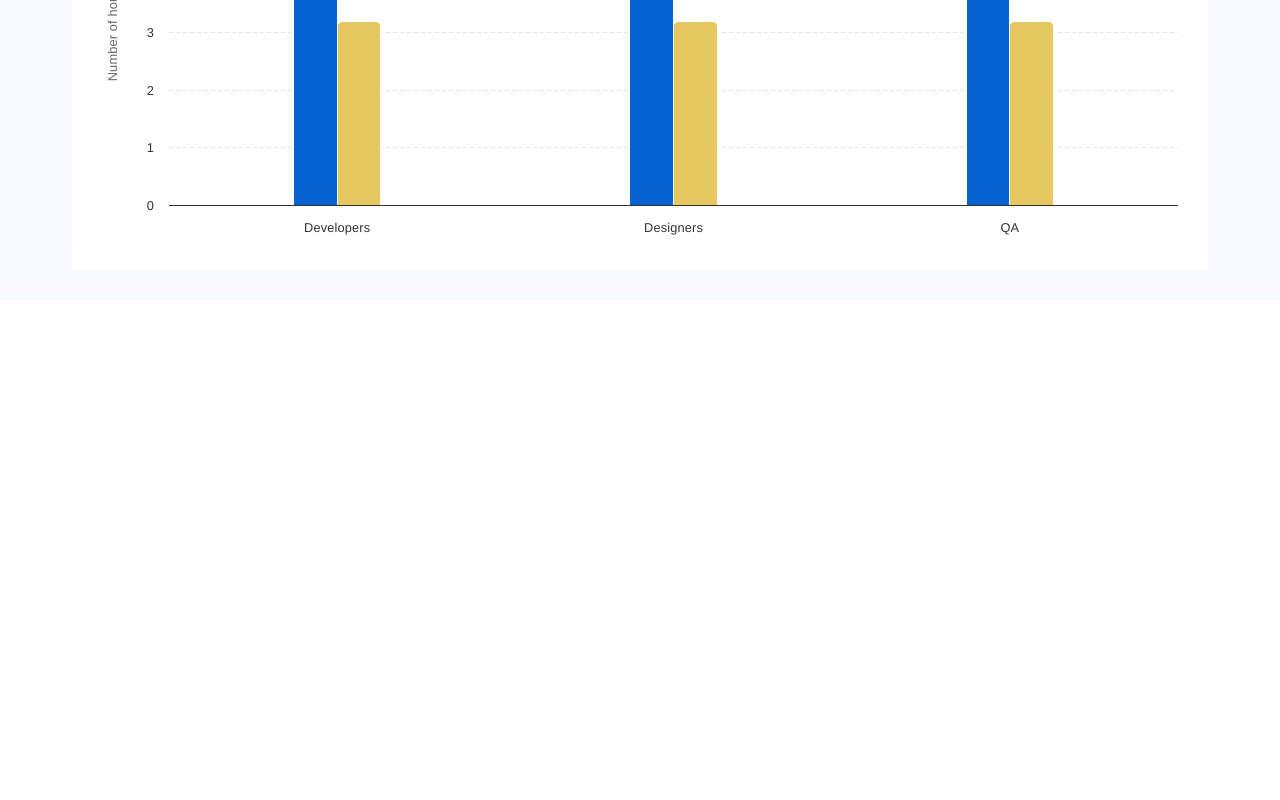
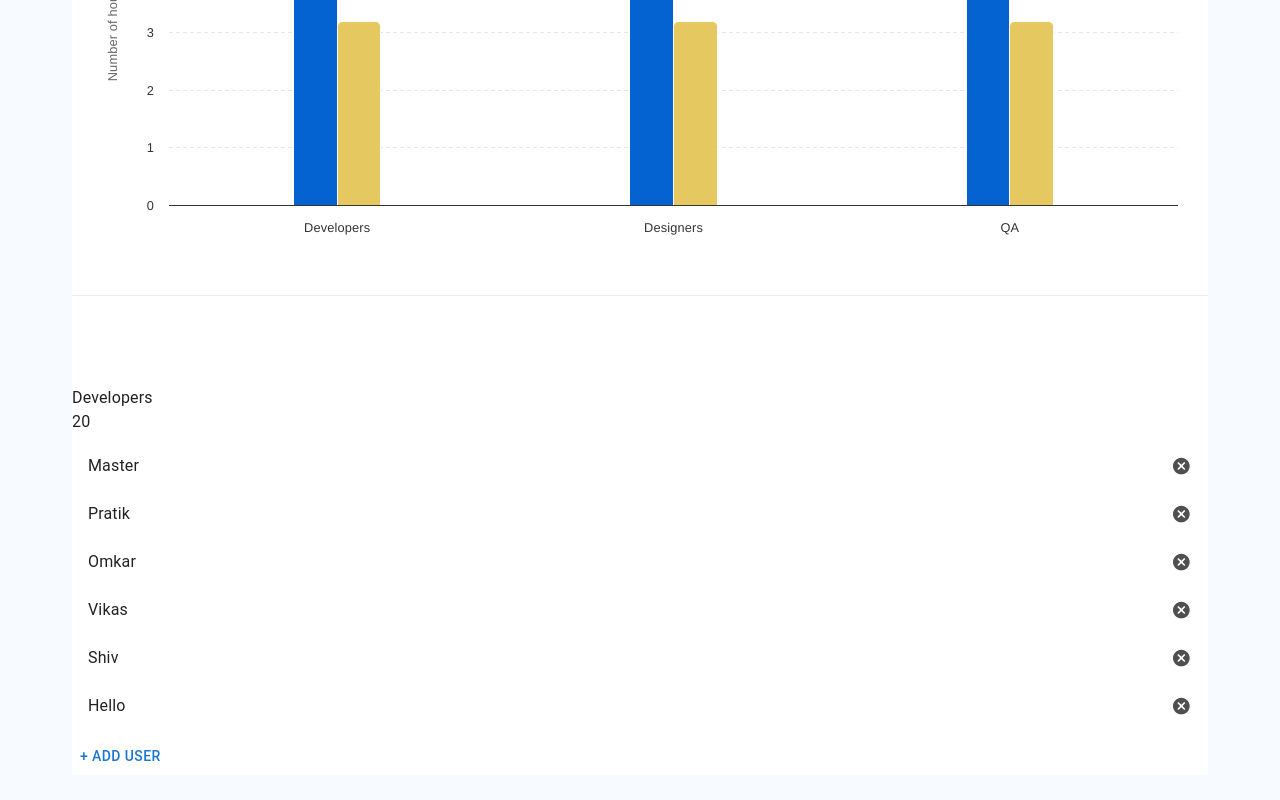
Before and after one commit to MunafHajir/tasksheet-manager, a React (Create React App) app in the folder tasksheet-manager/: page /ProjectList/1 in a window 1280 px wide. Shown: the part 496-1296 px from the top of the page. Before the commit the page ends 800 px from the top, so only its background shows below. Built offline with nearby package versions, Linux system fonts and the light colour scheme.

Commit message:
Started AddUser Component Making

```diff
--- a/tasksheet-manager/src/Components/Common/Border.jsx
+++ b/tasksheet-manager/src/Components/Common/Border.jsx
@@ -5,13 +5,13 @@ const useStyle = createUseStyles({
   border: {
     height: "1px",
     background: "#ECECEC",
-    margin: "10px -24px",
+    // margin: "10px -24px",
   },
 });
 
-const Border = () => {
+const Border = (props) => {
   const classes = useStyle();
-  return <div className={classes.border}></div>;
+  return <div className={`${classes.border} ${props.borderWidth}`}></div>;
 };
 
 export default Border;
--- /dev/null
+++ b/tasksheet-manager/src/Containers/DashboardProjectList/AddUser/AddUser.jsx
@@ -0,0 +1,49 @@
+import React from "react";
+import { styled } from "@mui/material/styles";
+import Box from "@mui/material/Box";
+import List from "@mui/material/List";
+import ListItem from "@mui/material/ListItem";
+import ListItemText from "@mui/material/ListItemText";
+import SvgIcon from "@mui/material/SvgIcon";
+import ButtonComp from "Components/Common/Button";
+
+const Demo = styled("div")(({ theme }) => ({
+  backgroundColor: theme.palette.background.paper,
+}));
+
+const AddUser = props => {
+  const generateListItems = () => {
+    return props.AddUserData.map((user, index) => (
+      <ListItem key={index}>
+        <ListItemText primary={user.userName} />
+        <svg
+          xmlns="http://www.w3.org/2000/svg"
+          width="21"
+          height="20"
+          viewBox="0 0 21 20"
+          fill="none"
+        >
+          <path
+            d="M10.3324 1.66626C5.72402 1.66626 1.99902 5.39126 1.99902 9.99959C1.99902 14.6079 5.72402 18.3329 10.3324 18.3329C14.9407 18.3329 18.6657 14.6079 18.6657 9.99959C18.6657 5.39126 14.9407 1.66626 10.3324 1.66626ZM13.9157 13.5829C13.8386 13.6602 13.747 13.7215 13.6462 13.7633C13.5454 13.8051 13.4373 13.8266 13.3282 13.8266C13.219 13.8266 13.111 13.8051 13.0102 13.7633C12.9094 13.7215 12.8178 13.6602 12.7407 13.5829L10.3324 11.1746L7.92402 13.5829C7.76821 13.7387 7.55688 13.8263 7.33652 13.8263C7.11617 13.8263 6.90484 13.7387 6.74902 13.5829C6.59321 13.4271 6.50567 13.2158 6.50567 12.9954C6.50567 12.8863 6.52716 12.7783 6.56892 12.6775C6.61067 12.5767 6.67187 12.4851 6.74902 12.4079L9.15736 9.99959L6.74902 7.59126C6.59321 7.43544 6.50567 7.22411 6.50567 7.00376C6.50567 6.7834 6.59321 6.57207 6.74902 6.41626C6.90484 6.26044 7.11617 6.17291 7.33652 6.17291C7.55688 6.17291 7.76821 6.26044 7.92402 6.41626L10.3324 8.82459L12.7407 6.41626C12.8178 6.33911 12.9094 6.27791 13.0102 6.23615C13.111 6.1944 13.2191 6.17291 13.3282 6.17291C13.4373 6.17291 13.5453 6.1944 13.6461 6.23615C13.7469 6.27791 13.8385 6.33911 13.9157 6.41626C13.9928 6.49341 14.054 6.585 14.0958 6.68581C14.1375 6.78661 14.159 6.89465 14.159 7.00376C14.159 7.11287 14.1375 7.22091 14.0958 7.32171C14.054 7.42252 13.9928 7.51411 13.9157 7.59126L11.5074 9.99959L13.9157 12.4079C14.2324 12.7246 14.2324 13.2579 13.9157 13.5829Z"
+            fill="#4F4F4F"
+          />
+        </svg>
+      </ListItem>
+    ));
+  };
+
+  return (
+    <Box>
+      <Box className={`${props.UserContainer}`}>
+        <Box className={`${props.TitleContainer}`}>{props.title}</Box>
+        <Box className={`${props.UserCountContainer}`}>{props.userCount}</Box>
+      </Box>
+      <Demo>
+        <List>{generateListItems()}</List>
+      </Demo>
+      <ButtonComp btntext={"+ Add User"}/>
+    </Box>
+  );
+};
+
+export default AddUser;
--- a/tasksheet-manager/src/Containers/DashboardProjectList/ProjectDetail/ProjectDetail.jsx
+++ b/tasksheet-manager/src/Containers/DashboardProjectList/ProjectDetail/ProjectDetail.jsx
@@ -1,4 +1,5 @@
 import { Box } from "@mui/material";
+import Border from "Components/Common/Border";
 import SearchBar from "Components/Common/SearchBar";
 import SelectBox from "Components/Common/SelectBox";
 import SupportingText from "Components/Common/SupportingText";
@@ -7,6 +8,7 @@ import ProjectTimelineGraph from "Components/Graph/ProjectTimelineGraph";
 import React from "react";
 import { createUseStyles } from "react-jss";
 import { useNavigate, useParams } from "react-router-dom";
+import AddUser from "../AddUser/AddUser";
 
 const useStyle = createUseStyles({
   Back: {
@@ -91,18 +93,22 @@ const useStyle = createUseStyles({
   projectGap: {
     // display: "flex",
     // gap: "45px",
-    margin: "45px 0px",
-    width:"100%",
+    // margin: "45px 0px",
+    width: "100%",
     backgroundColor: "#fff",
   },
   graphGap: {
     display: "flex",
     flexDirection: "column",
   },
-  GraphWidth:{
-    padding:"20px",
-    backgroundColor:"#fff"
-  }
+  GraphWidth: {
+    padding: "20px",
+    backgroundColor: "#fff",
+    paddingBottom: "45px",
+  },
+  borderWidth: {
+    margin: "45px -20px",
+  },
 });
 
 const ProjectDetail = () => {
@@ -142,6 +148,15 @@ const ProjectDetail = () => {
     { value: "December" },
   ];
 
+  const UserData = [
+    { userName: "Master" },
+    { userName: "Pratik" },
+    { userName: "Omkar" },
+    { userName: "Vikas" },
+    { userName: "Shiv" },
+    { userName: "Hello" },
+  ];
+
   return (
     <>
       {/* <h1>hello</h1>
@@ -178,7 +193,7 @@ const ProjectDetail = () => {
         </Box>
       </Box>
 
-      <Box classname={classes.projectGap}>
+      <Box className={classes.projectGap}>
         <Box className={classes.Container}>
           <Box className={classes.textContainer}>
             <p className={classes.projectName}>{`${ProjectName} Dashboard`}</p>
@@ -220,8 +235,10 @@ const ProjectDetail = () => {
           </Box>
           <Box className={classes.GraphWidth}>
             <ProjectTimelineGraph />
+            <Border borderWidth={classes.borderWidth} />
           </Box>
         </Box>
+        <AddUser title={<Text title={"Developers"}/>} userCount={20} AddUserData={UserData}/>
       </Box>
     </>
   );
```
